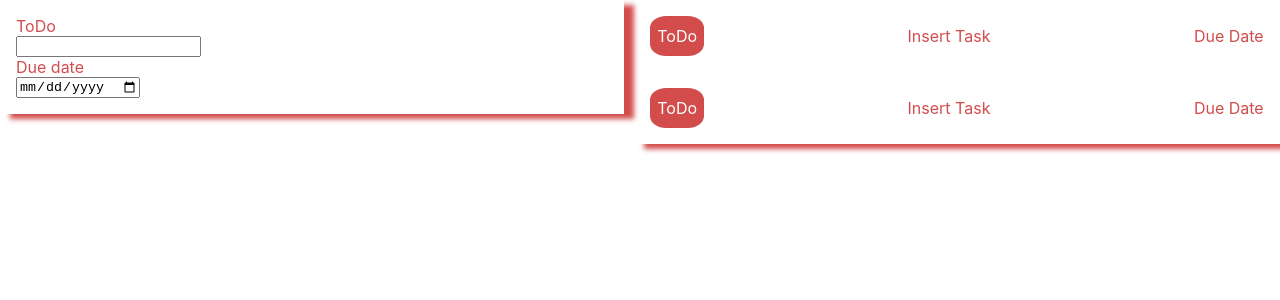
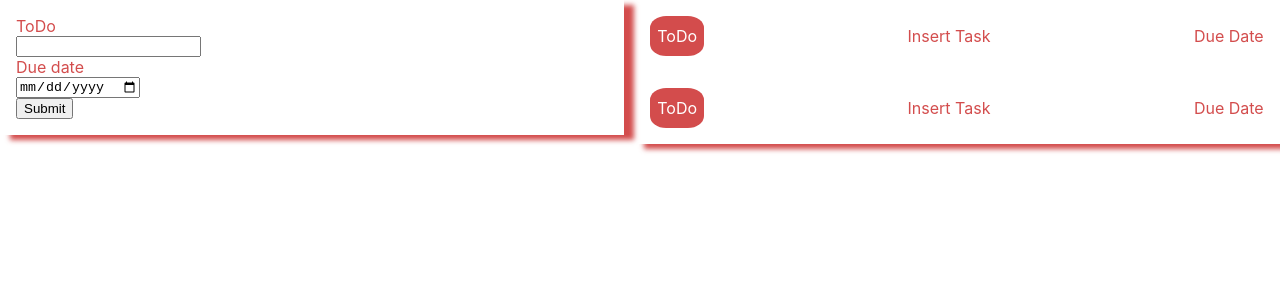
Before and after one commit to Mount-Blanc/To-do-list, a React (Create React App) app: page / in a window 1280 px wide. Shown: the top 300 px of the page. Built offline with nearby package versions, Linux system fonts and the light colour scheme.

Commit message:
passed data from form to app.js

```diff
--- a/src/App.js
+++ b/src/App.js
@@ -6,9 +6,8 @@ import Card from './Components/Card';
 
 function App() {
 
-const userdata = (props) => {
+const userdata = () => {
   console.log('In App.js');
-  console.log(userinputHandler);
 }
 
 
--- a/src/Components/Form.js
+++ b/src/Components/Form.js
@@ -1,22 +1,26 @@
 import React, {useState} from "react";
 import './Form.css';
 
-function Card() {
+function Form(props) {
     const [enteredTodo, setenteredTodo] = useState('');
     const userinputHandler = (event) => {
         setenteredTodo(event.target.value);
     }
-
+    const handleSubmit = (event) => {
+        event.preventDefault();
+        props.onUser();
+    }
 return <div>
         <div>
-            <form className="form">
+            <form  onSubmit={handleSubmit} className="form">
                 <label>ToDo </label>
                 <input type="text" onChange={userinputHandler} ></input>
                 <label>Due date</label>
                 <input type="date"></input>
+                <button type="submit">Submit</button>
 
             </form>
         </div>
     </div>
 }
-export default Card;
+export default Form;
```
